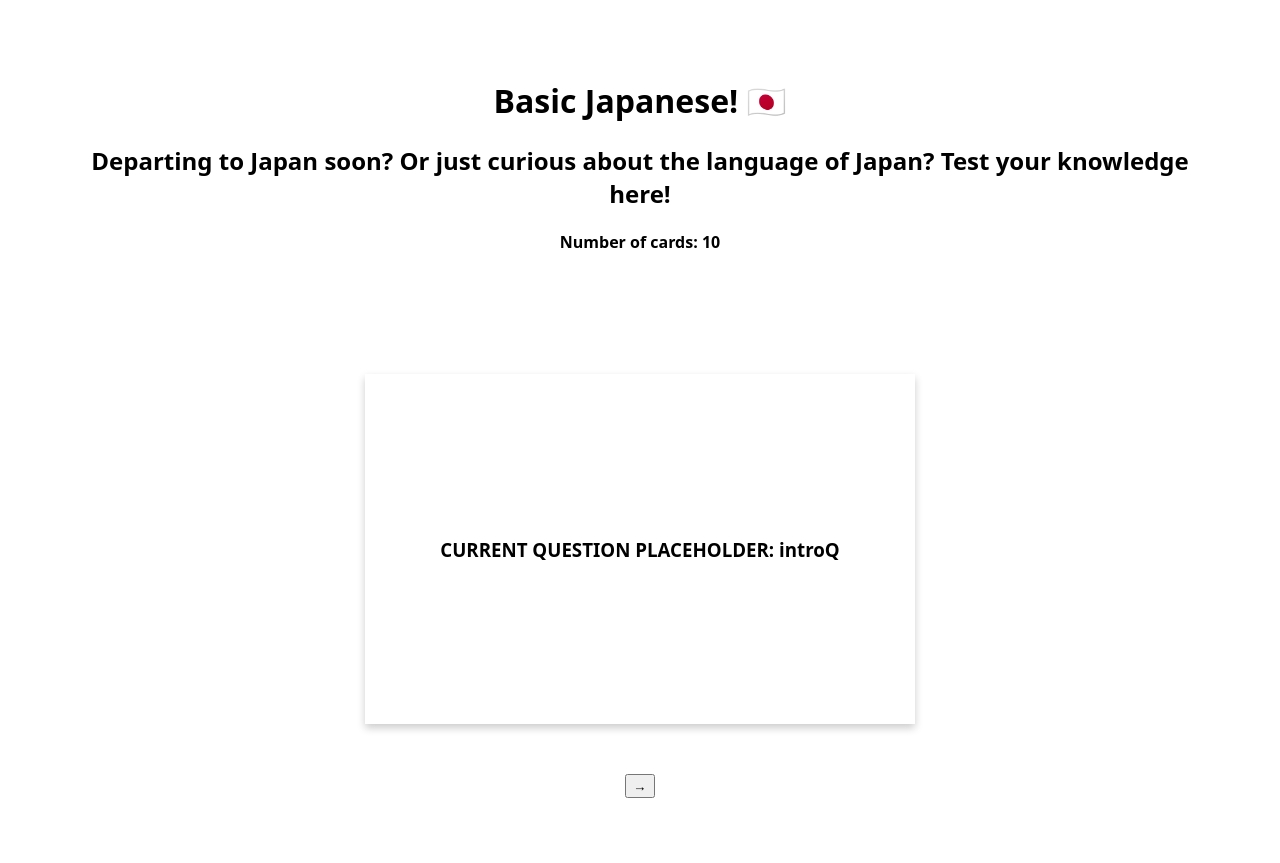
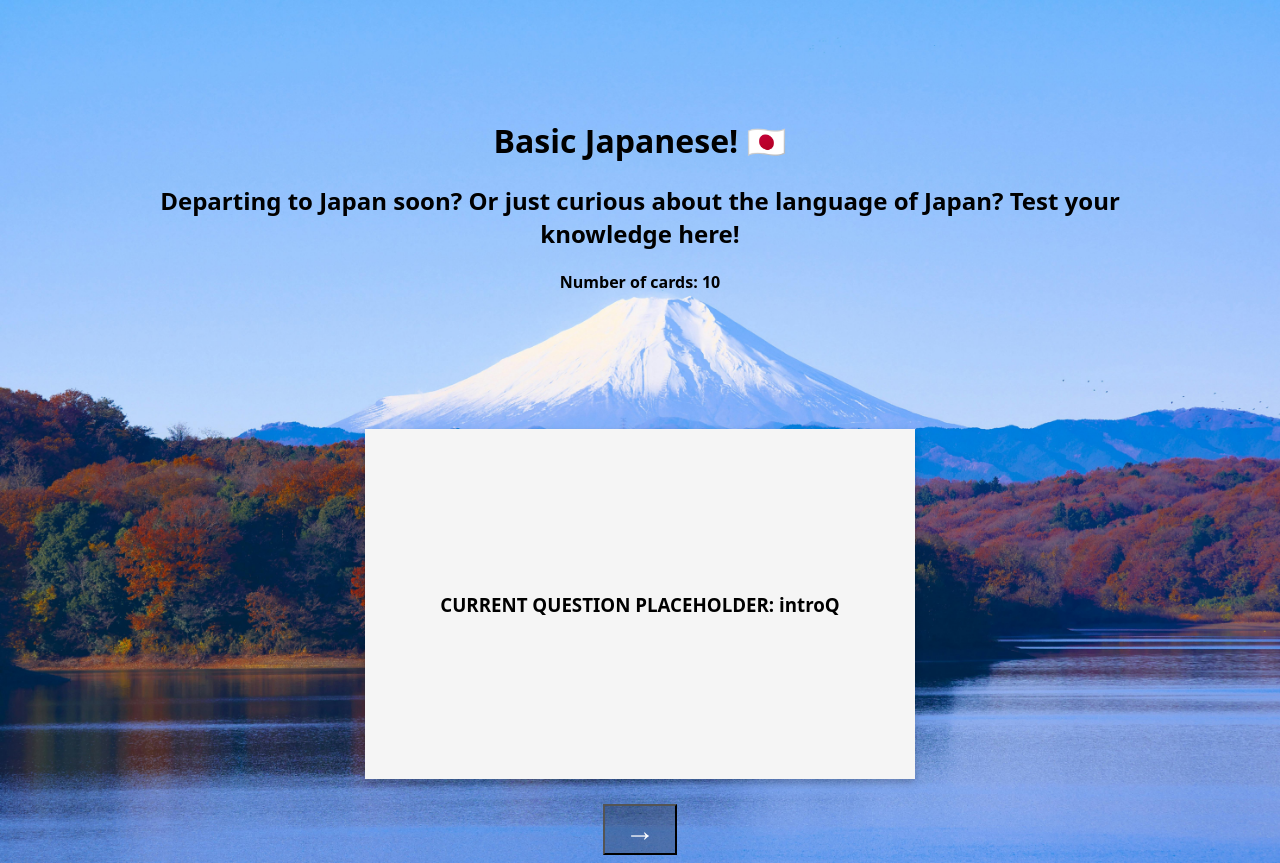
Before and after one commit to julesiet/flashcards-pt1, a React (Vite) app: page / in a window 1280 px wide. Before the commit the page ends 806 px from the top, so only its background shows below. Built offline with nearby package versions, Linux system fonts and the light colour scheme.

Commit message:
background relevant, flashcard fixed, button styled

```diff
--- a/index.html
+++ b/index.html
@@ -4,7 +4,7 @@
     <meta charset="UTF-8" />
     <link rel="icon" type="image/svg+xml" href="/japan-flag.svg" />
     <meta name="viewport" content="width=device-width, initial-scale=1.0" />
-    <title>Vite + React</title>
+    <title>Basic Japanese!</title>
   </head>
   <body>
     <div id="root"></div>
--- a/src/App.css
+++ b/src/App.css
@@ -5,20 +5,21 @@
 }
 
 .header-container {
-  padding: 50px;
+  padding: 90px;
   text-align: center;
+  background-color: transparent;
 }
 
 .flashcard {
   display: flex;
-  padding: 50px;
-  background-color: transparent;
+  padding: 25px;
   width: 550px;
   height: 350px;
   perspective: 1000px;
 }
 
 .flashcard-inner {
+  background-color: whitesmoke;
   position: relative;
   width: 100%;
   height: 100%;
@@ -33,6 +34,7 @@
 }
 
 .flashcard-front, .flashcard-back {
+  background-color: whitesmoke;
   align-content: center;
   position: absolute;
   width: 100%;
@@ -49,3 +51,10 @@
   color: black;
   transform: rotateX(180deg);
 }
+
+.flashcard-button {
+  padding: 3px 20px 3px 20px;
+  font-size: 30px;
+  color: white;
+  background-color: rgba(0, 0, 0, .25);
+}
--- a/src/App.jsx
+++ b/src/App.jsx
@@ -47,7 +47,7 @@ const App = () => {
         </div>
       </div>
 
-      <button onClick={handleFlashcard}> &rarr; </button>
+      <button onClick={handleFlashcard} className="flashcard-button"> &rarr; </button>
 
     </div>
   )
--- a/src/index.css
+++ b/src/index.css
@@ -1,3 +1,9 @@
 * {
   font-family: system-ui, Avenir, Helvetica, Arial, sans-serif;
 }
+
+html {
+  background-image: url('/japan-background.jpg');
+  background-repeat: no-repeat;
+  background-size: cover;
+}
```
Also changed, not shown: public/japan-background.jpg (added).
